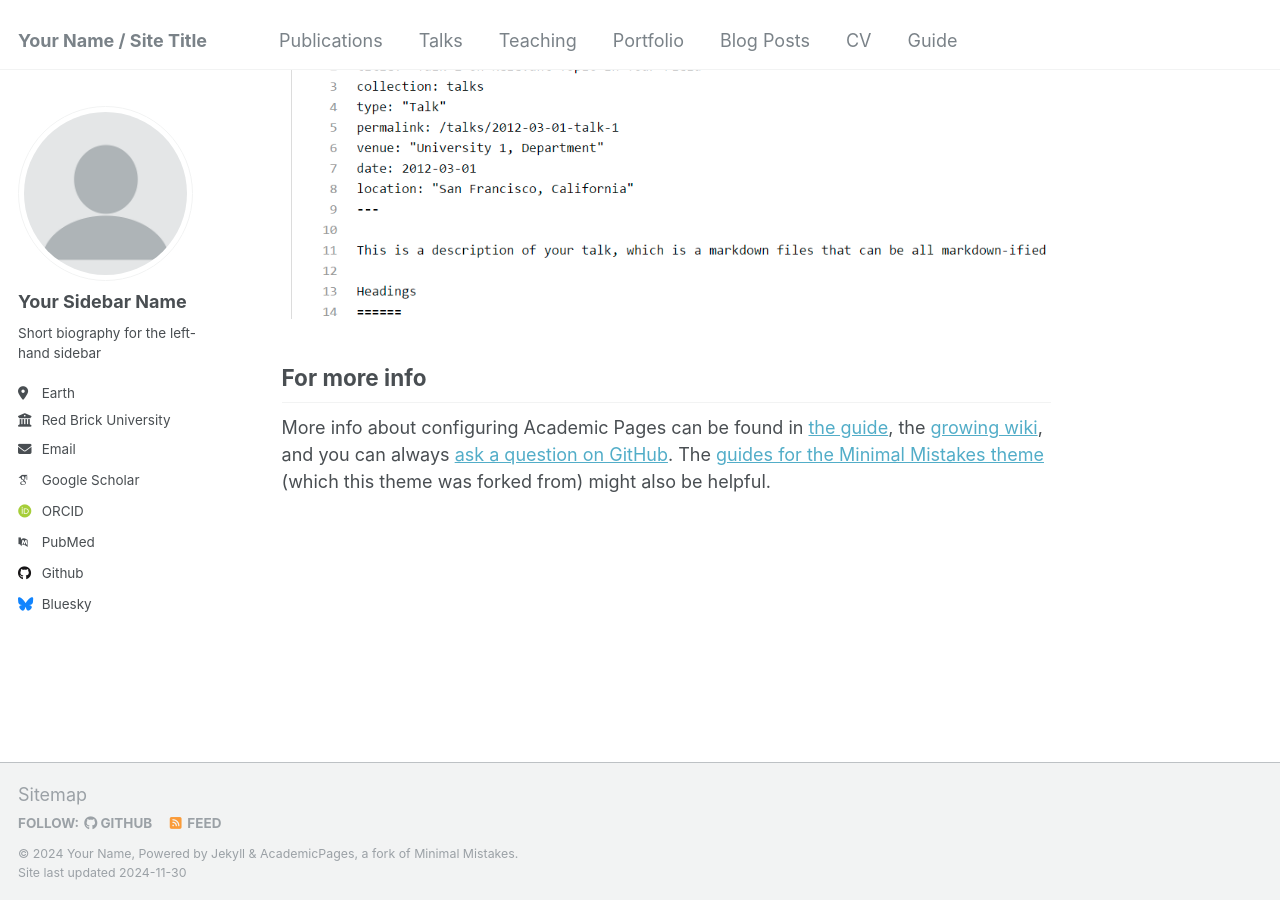
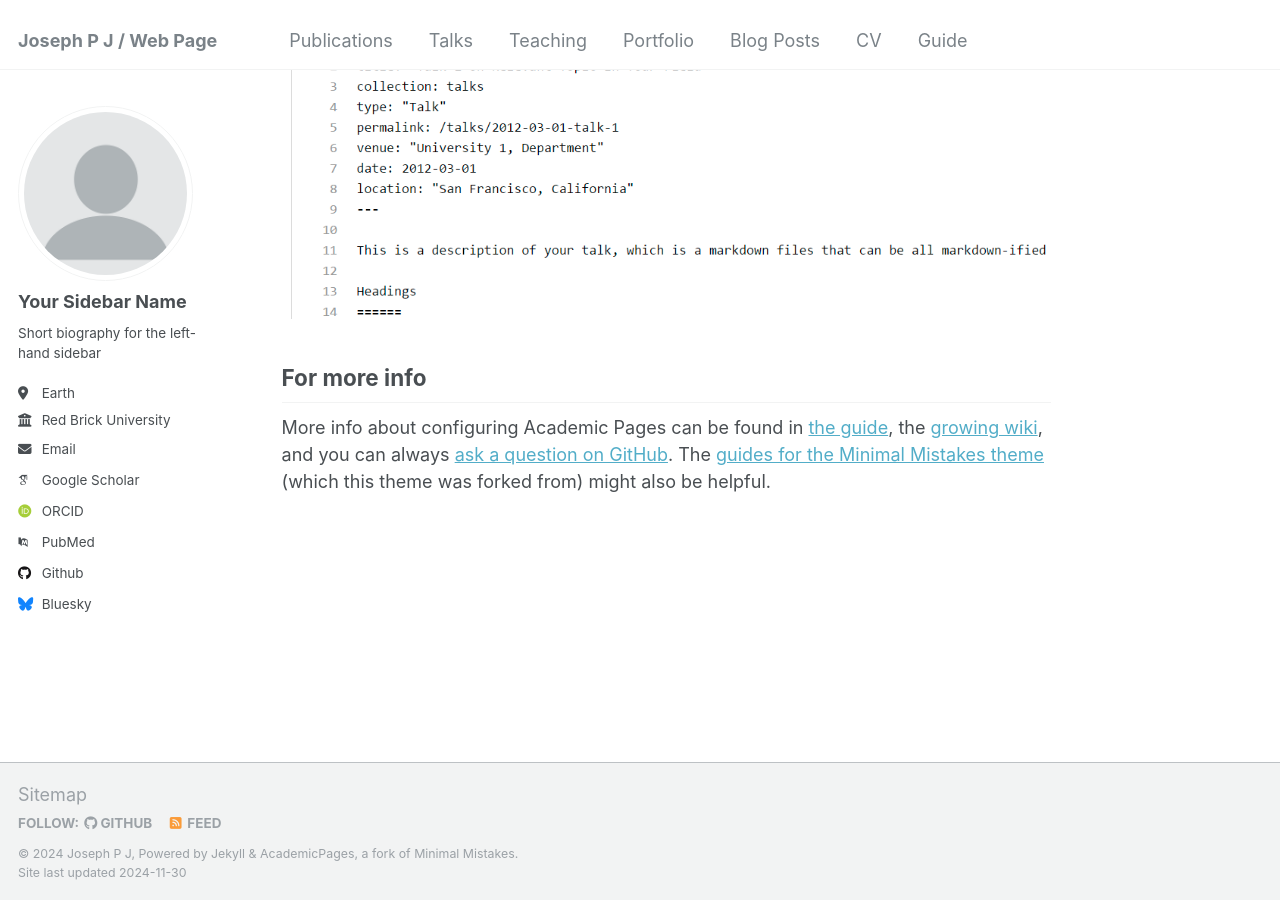
Before and after one commit to josephpjohnson/web, a Jekyll site: the page built from _pages/about.md, in a window 1280 px wide and 900 px high, scrolled down 2643 px. Built offline with Jekyll 4.4.1, drawn with Linux system fonts in a browser that asks for light colours; some web fonts are replaced.

Commit message:
Update _config.yml

```diff
--- a/_config.yml
+++ b/_config.yml
@@ -8,9 +8,9 @@
 
 # Basic Site Settings
 locale                   : "en-US"
-title                    : "Your Name / Site Title"
+title                    : "Joseph P J / Web Page"
 title_separator          : "-"
-name                     : &name "Your Name"
+name                     : &name "Joseph P J"
 description              : &description "personal description"
 url                      : https://academicpages.github.io # the base hostname & protocol for your site e.g. "https://[your GitHub username].github.io"
 baseurl                  : "" # the subpath of your site, e.g. "/blog"
```
